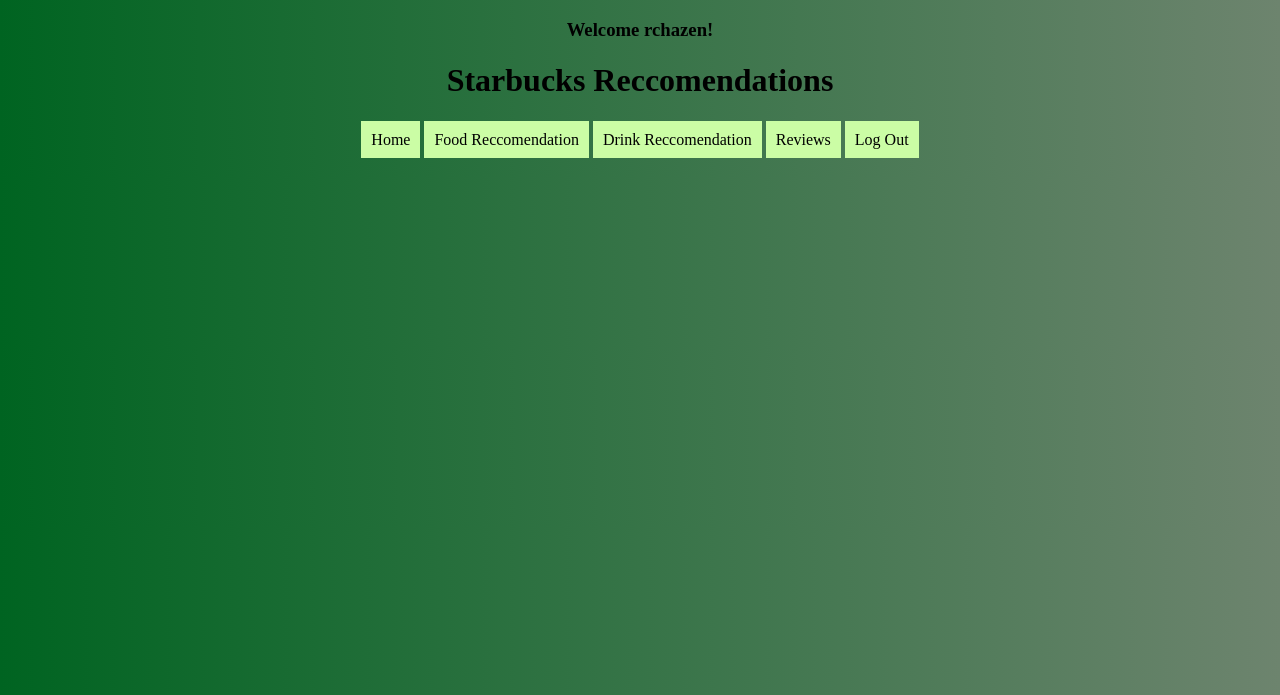
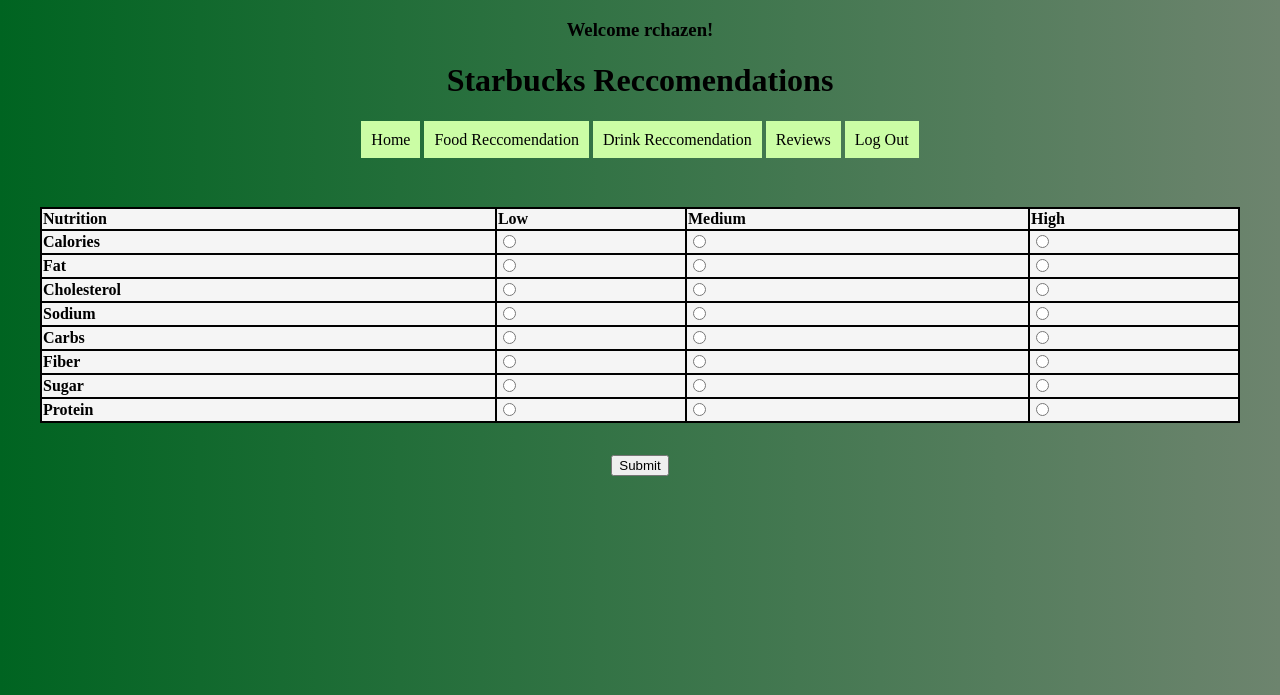
Before and after one commit to rchazen/CSE111-Project, a Flask app: page /FoodReccomendation in a window 1280 px wide. Shown: the top 695 px of the page. Run offline with Flask 2, Linux system fonts and the light colour scheme; a user stored in the database is signed in; data comes from the database, SQL or seed files in the repository.

Commit message:
added html/css for foodrec

```diff
--- a/static/style.css
+++ b/static/style.css
@@ -33,3 +33,29 @@
 li:hover {
     background-color: #4b7649;
   }
+.table_container{
+    width: auto;
+    padding: 2rem;
+
+}
+
+table_container table, th, td{
+    border: 2px solid;
+    text-align: left;
+
+}
+
+.table_container table{
+    width: 100%;
+    border-collapse: collapse;
+    background: whitesmoke;
+    margin-left: auto;
+    margin-right: auto;
+}
+button{
+    background: #cbfda5;
+}
+
+button:focus{
+    background: #4b7649;
+}
--- a/templates/FoodRec.html
+++ b/templates/FoodRec.html
@@ -19,8 +19,69 @@
             </ul>
 
         <script src="{{url_for('static', filename='myScript.js')}}"></script>
+        <div class="table_container">
+            <table>
+                <form>
+                    <tr>
+                        <th>Nutrition</th>
+                        <th>Low</th>
+                        <th>Medium</th>
+                        <th>High</th>
+                    </tr>
+                    <tr>
+                        <th>Calories</th>
+                        <td><input type='radio' name='Calories'></td>
+                        <td><input type='radio' name='Calories'></td>
+                        <td><input type='radio' name='Calories'></td>
+                    </tr>
+                    <tr>
 
+                        <th>Fat</th>
+                        <td><input type='radio' name='Fat'></td>
+                        <td><input type='radio' name='Fat'></td>
+                        <td><input type='radio' name='Fat'></td>
+                    </tr>
+                    <tr>
+                        <th>Cholesterol</th>
+                        <td><input type='radio' name='Cholesterol'></td>
+                        <td><input type='radio' name='Cholesterol'></td>
+                        <td><input type='radio' name='Cholesterol'></td>
+                    </tr>
+                    <tr>
+                        <th>Sodium</th>
+                        <td><input type='radio' name='Sodium'></td>
+                        <td><input type='radio' name='Sodium'></td>
+                        <td><input type='radio' name='Sodium'></td>
+                    </tr>
+                    <tr>
+                        <th>Carbs</th>
+                        <td><input type='radio' name='Carbs'></td>
+                        <td><input type='radio' name='Carbs'></td>
+                        <td><input type='radio' name='Carbs'></td>
+                    </tr>
+                    <tr>
+                        <th>Fiber</th>
+                        <td><input type='radio' name='Fiber'></td>
+                        <td><input type='radio' name='Fiber'></td>
+                        <td><input type='radio' name='Fiber'></td>
+                    <tr>
+                        <th>Sugar</th>
+                        <td><input type='radio' name='Sugar'></td>
+                        <td><input type='radio' name='Sugar'></td>
+                        <td><input type='radio' name='Sugar'></td>
+                    </tr>
+                    <tr>
+                        <th>Protein</th>
+                        <td><input type='radio' name='Protein'></td>
+                        <td><input type='radio' name='Protein'></td>
+                        <td><input type='radio' name='Protein'></td>
 
+                    </tr>
+                </form>
+            </table>
+        </div>
+
+        <input type="submit">
 
     </body>
 </html>
```
